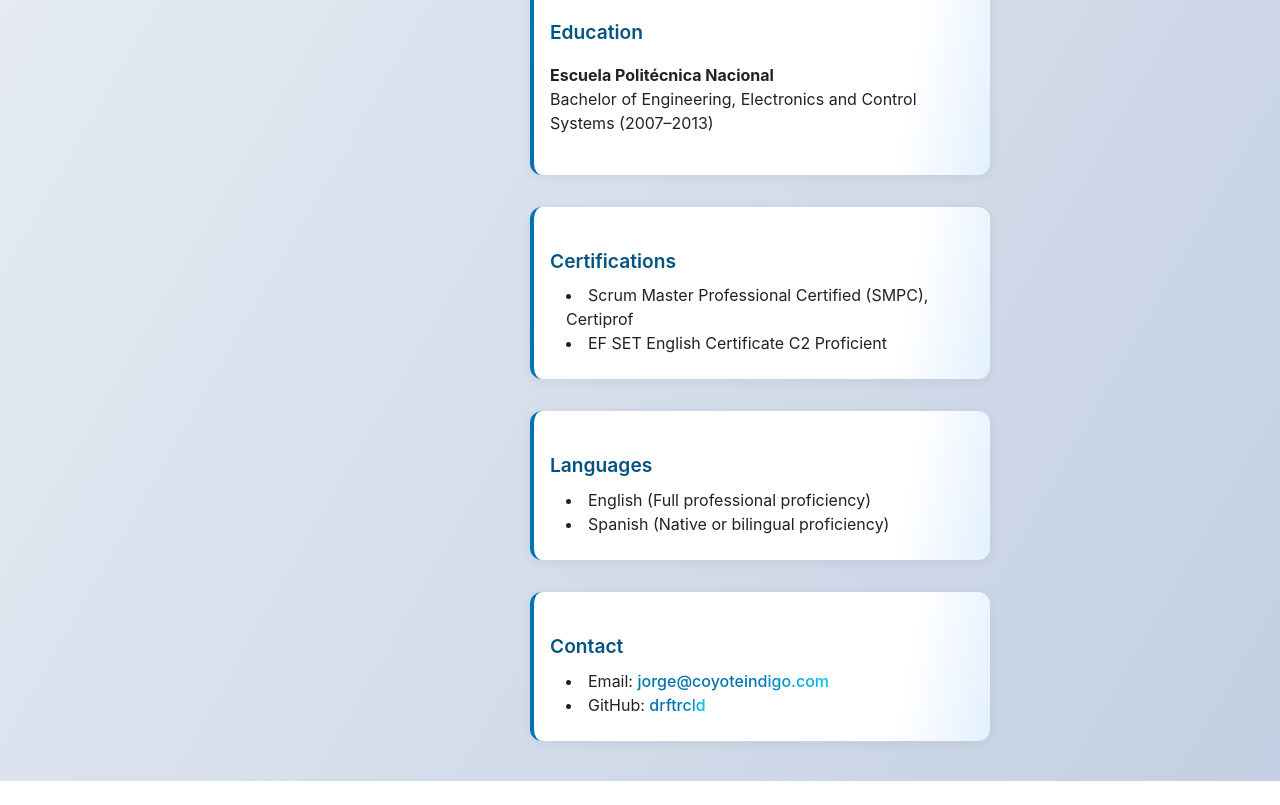
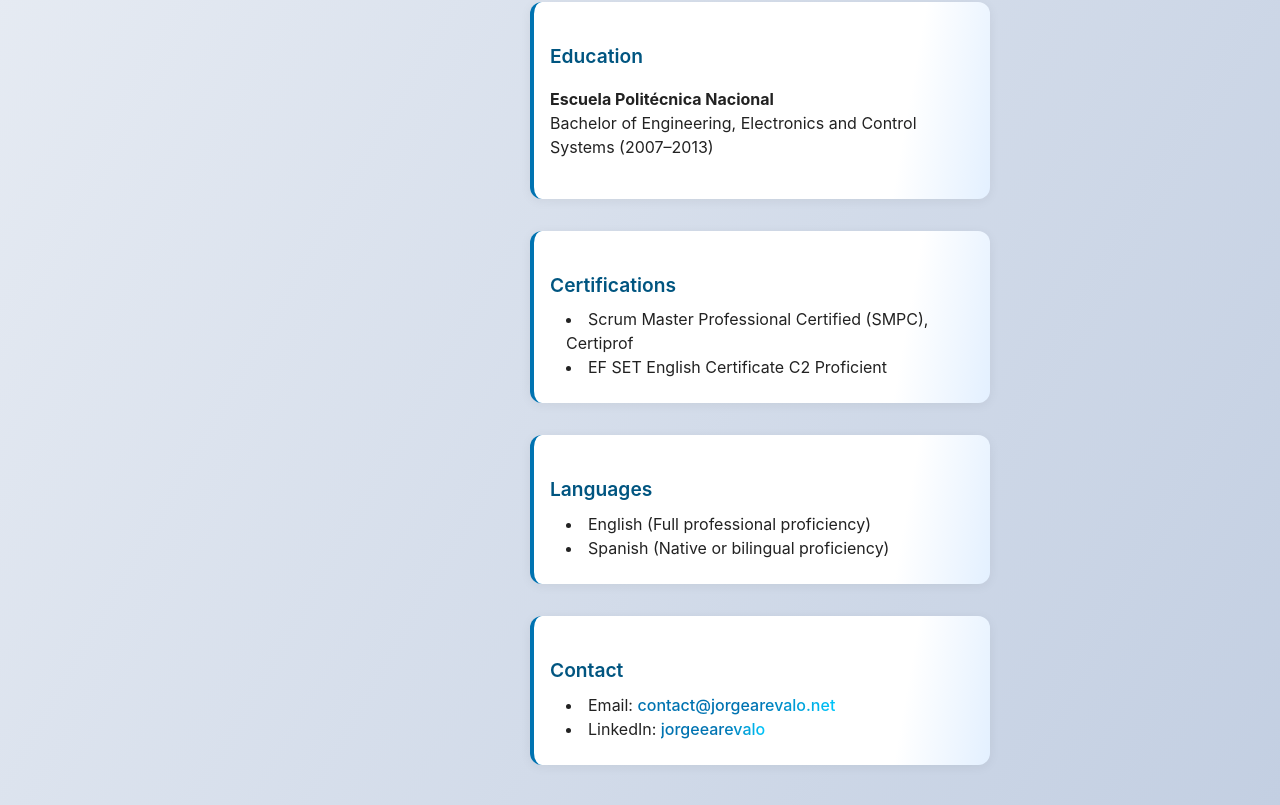
Before and after one commit to drftrcld/drftrcld.github.io, a React (Vite) app in the folder portfolio/: page / in a window 1280 px wide. Shown: the part 1379-2184 px from the top of the page. Before the commit the page ends 2160 px from the top, so only its background shows below. Built offline with nearby package versions, Linux system fonts and the light colour scheme.

Commit message:
update contact email

```diff
--- a/portfolio/index.html
+++ b/portfolio/index.html
@@ -2,7 +2,7 @@
 <html lang="en">
   <head>
     <meta charset="UTF-8" />
-    <link rel="icon" type="image/svg+xml" href="/vite.svg" />
+  <link rel="icon" type="image/png" href="/src/assets/icons8-j-key-50.png" />
     <meta name="viewport" content="width=device-width, initial-scale=1.0" />
     <title>portfolio</title>
   </head>
--- a/portfolio/src/App.tsx
+++ b/portfolio/src/App.tsx
@@ -2,6 +2,7 @@
 
 import './App.css'
 import profilePic from './assets/20250918_132814-EDIT.jpg';
+import jKeyIcon from './assets/icons8-j-key-50.png';
 
 function App() {
   return (
@@ -18,7 +19,10 @@ function App() {
           <h1>Jorge Arévalo</h1>
           <p><strong>Product Engineer</strong><br />
           Escuela Politécnica Nacional, Ecuador<br />
-          <a href="https://www.linkedin.com/in/jorgeearevalo/" target="_blank" rel="noopener noreferrer">LinkedIn</a></p>
+          <a href="https://www.linkedin.com/in/jorgeearevalo/" target="_blank" rel="noopener noreferrer">LinkedIn</a>
+          <br/>
+          <a href="https://github.com/drftrcld" target="_blank" rel="noopener noreferrer">GitHub</a>
+          </p>
           <section>
             <h2>About</h2>
             <p>I design and develop products end to end, from first concept to real-world use. My work spans software, embedded systems, electronics, and product design. I believe meaningful solutions require understanding context, constraints, and the people who use them. My approach is human-centered, technically grounded, and focused on delivering results that matter.</p>
@@ -66,8 +70,8 @@ function App() {
           <section>
             <h2>Contact</h2>
             <ul>
-              <li>Email: <a href="mailto:jorge@coyoteindigo.com">jorge@coyoteindigo.com</a></li>
-              <li>GitHub: <a href="https://github.com/drftrcld" target="_blank" rel="noopener noreferrer">drftrcld</a></li>
+              <li>Email: <a href="mailto:contact@jorgearevalo.net">contact@jorgearevalo.net</a></li>
+              <li>LinkedIn: <a href="https://www.linkedin.com/in/jorgeearevalo/" target="_blank" rel="noopener noreferrer">jorgeearevalo</a></li>
             </ul>
           </section>
         </div>
```
Also changed, not shown: portfolio/src/assets/icons8-j-key-50.png (added).
